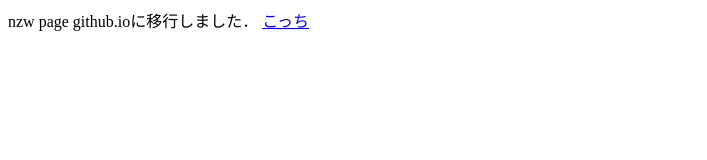
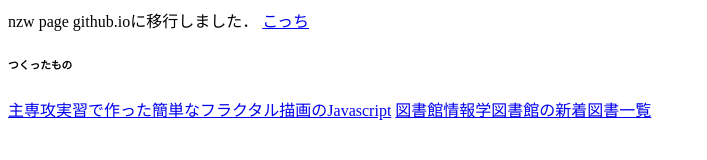
Before and after one commit to nzw0301/mypage, a plain HTML site: page index.html in a window 1280 px wide. Shown: the whole page, without its empty margins (0-707 px from the left). Drawn offline with Linux system fonts and the light colour scheme.

Commit message:
update index.html
add work

```diff
--- a/index.html
+++ b/index.html
@@ -4,5 +4,9 @@
   <body>
     github.ioに移行しました．
     <a href="http://nzw0301.github.io/">こっち</a>
+
+    <h6>つくったもの</h6>
+    <a href="./work/fractale/">主専攻実習で作った簡単なフラクタル描画のJavascript</a>
+    <a href="./tsukubalib/">図書館情報学図書館の新着図書一覧</a>
   </body>
 </html>
```
